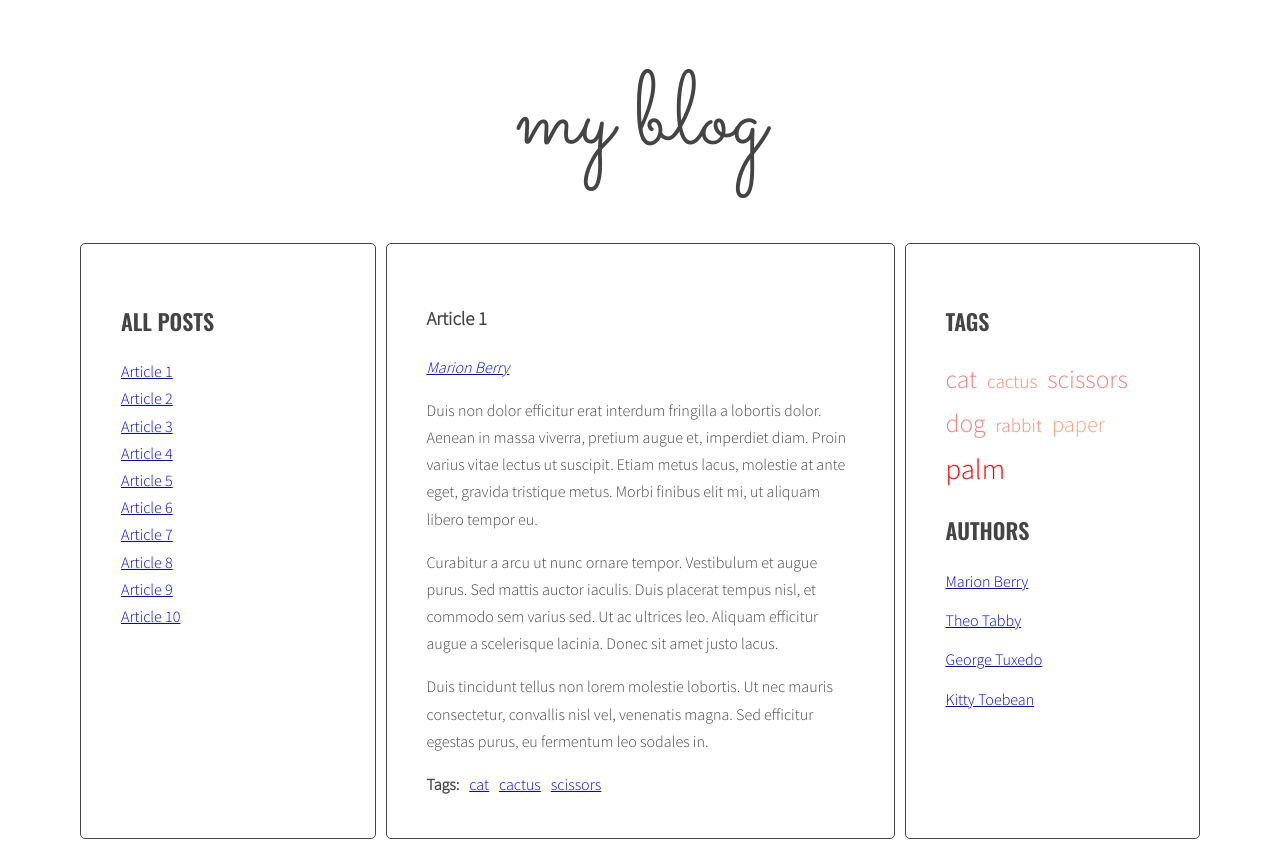
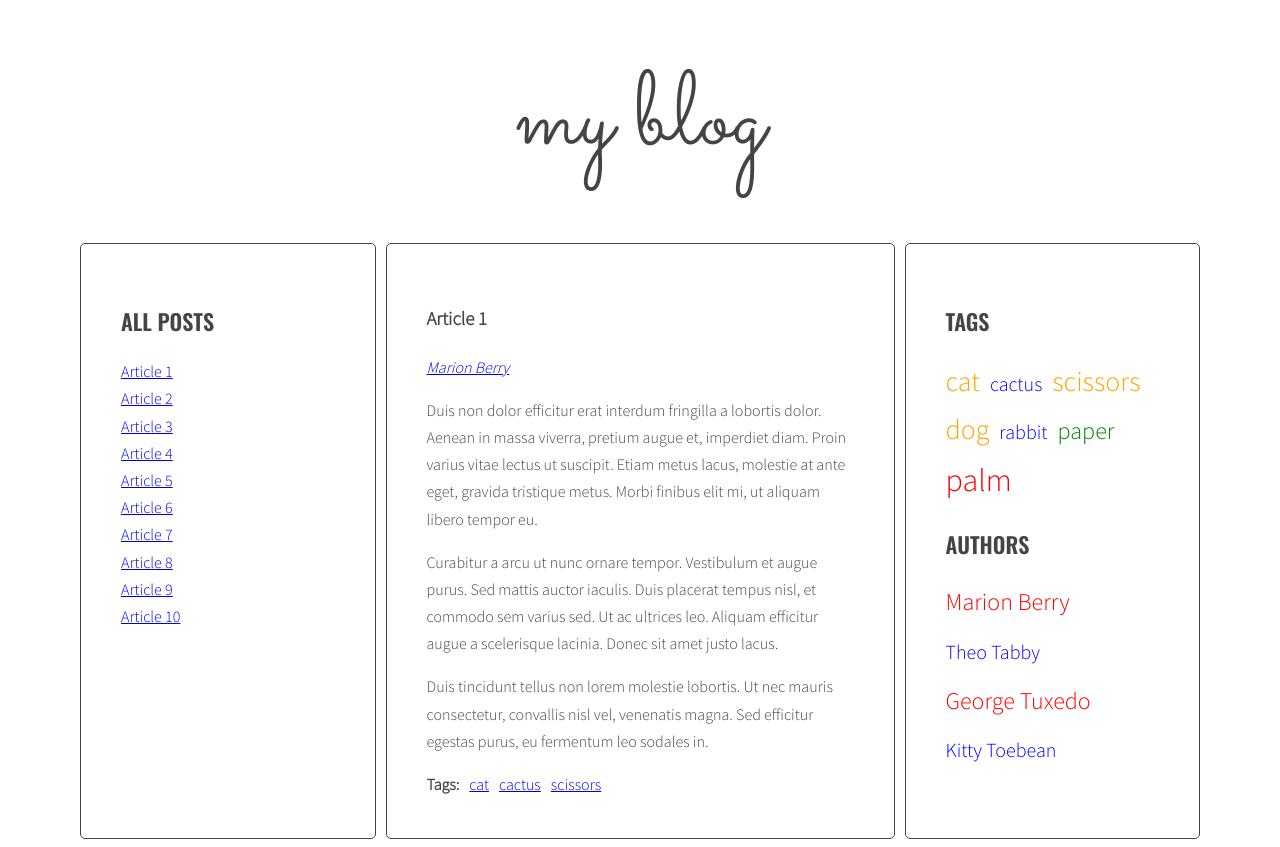
Before and after one commit to JakubSadowski98/javascript-blog, a website: page index.html in a window 1280 px wide. Drawn offline with nearby package versions, Linux system fonts and the light colour scheme.

Commit message:
Style list of authors

```diff
--- a/js/script.js
+++ b/js/script.js
@@ -7,9 +7,11 @@ const optArticleSelector = '.post', //selektor artykułów
   optArticleTagsSelector = '.post-tags .list', //selektor wybierze nam listę <ul>, w której będą zawarte tagi poszczególnych artykułów
   optArticleAuthorSelector = '.post-author',
   optTagsListSelector = '.list.tags',
-  optCloudClassCount = "4",
-  optCloudClassPrefix = "tag-size-",
-  optAuthorsListSelector = ".list.authors";
+  optTagCloudClassCount = "4", // [new]
+  optTagCloudClassPrefix = "tag-size-", // [new]
+  optAuthorsListSelector = ".list.authors",
+  optAuthorCloudClassCount = "2", // [new]
+  optAuthorCloudClassPrefix = "author-size-"; // [new]
 
 /* Display article after click on the proper title-link  ********************************************************************************************************************************************************************************************************************************/
 function titleClickHandler(event){ //funkcja, która jest wykonywana w reakcji na event (kliknięcie na link); w argumencie "event" można znaleźć m.in. informacje "target", która zawiera odniesienie do <span>
@@ -74,7 +76,7 @@ function generateTitleLinks(customSelector = ''){
 generateTitleLinks(); //wywołanie funkcji, która wygeneruje linki na podstawie odniesienia do tytułów zawartych w elementach <article>
 
 /* Find max and min numbers of tag occurrences ***************************************************************************************************************************************************************************************************************************************************************************************/
-function calculateTagParams(tags){
+function calculateParams(tags){
   const params = {max: 0, min: 999999}
   for(let tag in tags){ //pętla iterująca po obiekcie
     /* 1. sposób: */
@@ -96,12 +98,12 @@ function calculateTagParams(tags){
 /****************************************************************************************************************************************************************************************************************************************************************************************/
 
 /* Choose class for tag ***************************************************************************************************************************************************************************************************************************************************************************************/
-function calculateTagClass(count, params){
+function calculateClass(count, params, cloudClassCount, cloudClassPrefix){
   const normalizedCount = count - params.min; //znormalizowanie liczb - sprawdzenie jak daleko mamy do najmniejszej liczby
   const normalizedMax = params.max - params.min; //zakres pomiędzu najmniejszą, a największą liczbą wystąpień
   const percentage = normalizedCount / normalizedMax; //ustalenie procentu zakresu pomiędzy najmniejszą, a największą liczbą wystąpień
-  const classNumber = Math.floor( percentage * (optCloudClassCount - 1) + 1); //zastosowanie algorytmu podobnego do losowania liczby całkowitej
-  return optCloudClassPrefix + classNumber; //np. "tag-size-" + 5
+  const classNumber = Math.floor( percentage * (cloudClassCount - 1) + 1); //zastosowanie algorytmu podobnego do losowania liczby całkowitej
+  return cloudClassPrefix + classNumber; //np. "tag-size-" + 5
 }
 /****************************************************************************************************************************************************************************************************************************************************************************************/
 
@@ -141,13 +143,13 @@ function generateTags(){
   /* find list of tags in right column */
   const tagList = document.querySelector(optTagsListSelector);
   /* [NEW] execute calculateTagParams function with allTags object as argument*/
-  const tagsParams = calculateTagParams(allTags);
+  const tagsParams = calculateParams(allTags);
   //console.log(tagsParams);
   /* create variable for all links HTML code */
   let allTagsHTML = '';
   /* for each tag in allTags generate code of a link and add it to allTagsHTML */
   for(let tag in allTags){
-    allTagsHTML += '<li><a href="#tag-' + tag + '" class="' + calculateTagClass(allTags[tag], tagsParams)  + '">' + tag + '</a></li>';
+    allTagsHTML += '<li><a href="#tag-' + tag + '" class="' + calculateClass(allTags[tag], tagsParams, optTagCloudClassCount, optTagCloudClassPrefix)  + '">' + tag + '</a></li>';
   }
   /* add html form allTagsHTML to tagList */
   tagList.innerHTML = allTagsHTML;
@@ -227,12 +229,12 @@ function generateAuthors(){
   /* [NEW] find list of authors in right column */
   const authorList = document.querySelector(optAuthorsListSelector);
   /* [NEW] execute calculateTagParams function with allAuthors object as argument*/
-  const authorsParams = calculateTagParams(allAuthors);
+  const authorsParams = calculateParams(allAuthors);
   /* [NEW] create variable for all links HTML code */
   let allAuthorsHTML = '';
   /* [NEW] for each author in allAuthors generate code of a link and add it to allAuthorsHTML */
   for(let author in allAuthors){
-    allAuthorsHTML += '<li><a href="#author-' + author + '" class="' + calculateTagClass(allAuthors[author], authorsParams)  + '">' + author + '</a></li>';
+    allAuthorsHTML += '<li><a href="#author-' + author + '" class="' + calculateClass(allAuthors[author], authorsParams, optAuthorCloudClassCount, optAuthorCloudClassPrefix)  + '">' + author + '</a></li>';
   }
   /* [NEW]add html form allTagsHTML to tagList */
   authorList.innerHTML = allAuthorsHTML;
--- a/sass/style.scss
+++ b/sass/style.scss
@@ -97,29 +97,22 @@ body {
     a {
       text-decoration: none;
     }
-  }
-}
-
-.tags {
     .tag-size-1 {
-    font-size: 120%;
-    color: #FA8072;
+      font-size: 125%;
+      color: blue;
     }
     .tag-size-2 {
-    font-size: 140%;
-    color: #FFA07A;
+      font-size: 150%;
+      color: green;
     }
     .tag-size-3 {
-    font-size: 160%;
-    color: #F08080;
+      font-size: 175%;
+      color: orange;
     }
     .tag-size-4 {
-    font-size: 180%;
-    color: #FF0000;
+      font-size: 200%;
+      color: red;
     }
-  .tag-size-5 {
-    font-size: 200%;
-    color: #8B0000;
   }
 }
 
@@ -127,6 +120,18 @@ body {
 .authors {
   li {
     margin-bottom: 12px;
+
+    a {
+      text-decoration: none;
+    }
+    .author-size-1 {
+      font-size: 125%;
+      color: blue;
+    }
+    .author-size-2 {
+      font-size: 150%;
+      color: red;
+    }
   }
 }
 
```
Also changed, not shown: css/style.css, 1 other file. Lines whose indentation alone changed are shown as unchanged.
